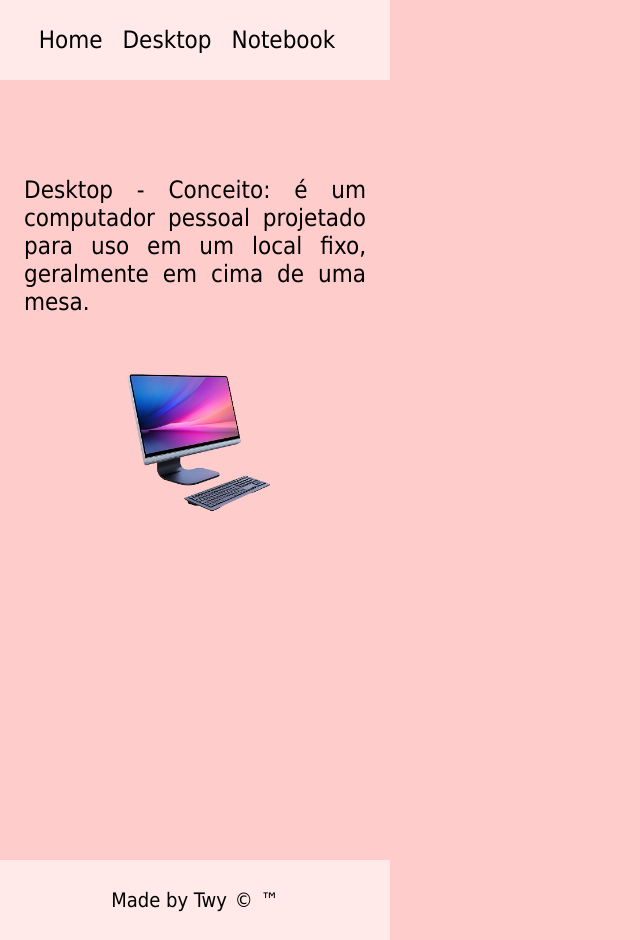
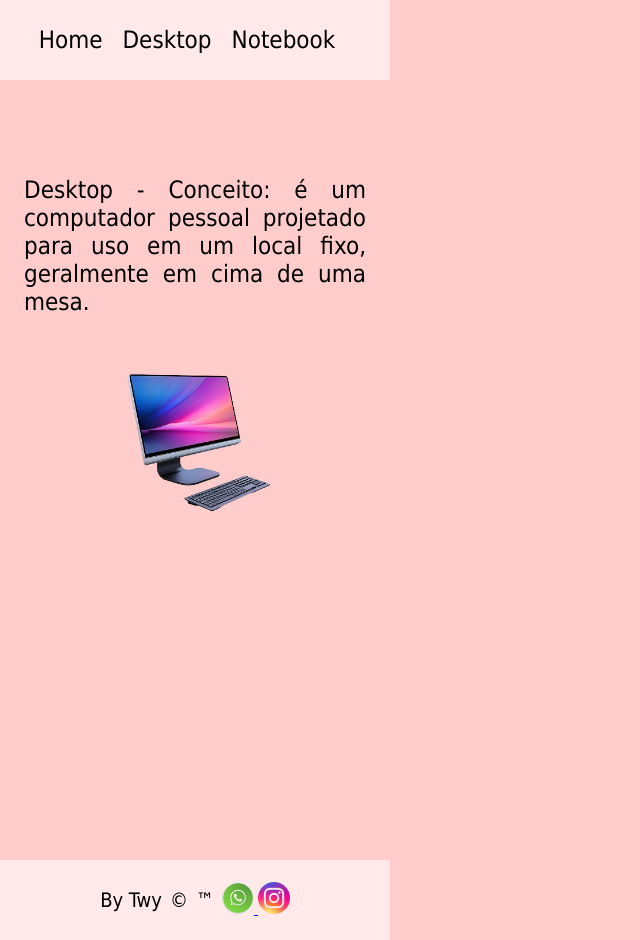
Before and after one commit to Twy1m/WireFrame, a plain HTML site: page desktop.html in a window 1280 px wide. Shown: the whole page, without its empty margins (0-640 px from the left). Drawn offline with Linux system fonts and the light colour scheme.

Commit message:
second commit

```diff
--- a/desktop.html
+++ b/desktop.html
@@ -24,9 +24,17 @@
         </div>
     </main>
     <footer>
-        <p>Made by Twy</p>
+        <p>By Twy</p>
         <p>&copy;</p>
         <p>&trade;</p>
+        <div class="rd-sociais">
+            <a href="http://wa.me/47992904328">
+                <img src="./img/Whatsapp.png" alt="ícone do WhatsApp">
+            </a>
+            <a href="http://www.instagram.com/matheusx_.tw">
+                <img src="./img/Instagram.png" alt="ícone do Instagram">
+            </a>
+        </div>
     </footer>
 </body>
 </html>
```
Also changed, not shown: notebook.html (+9 -1 lines).
